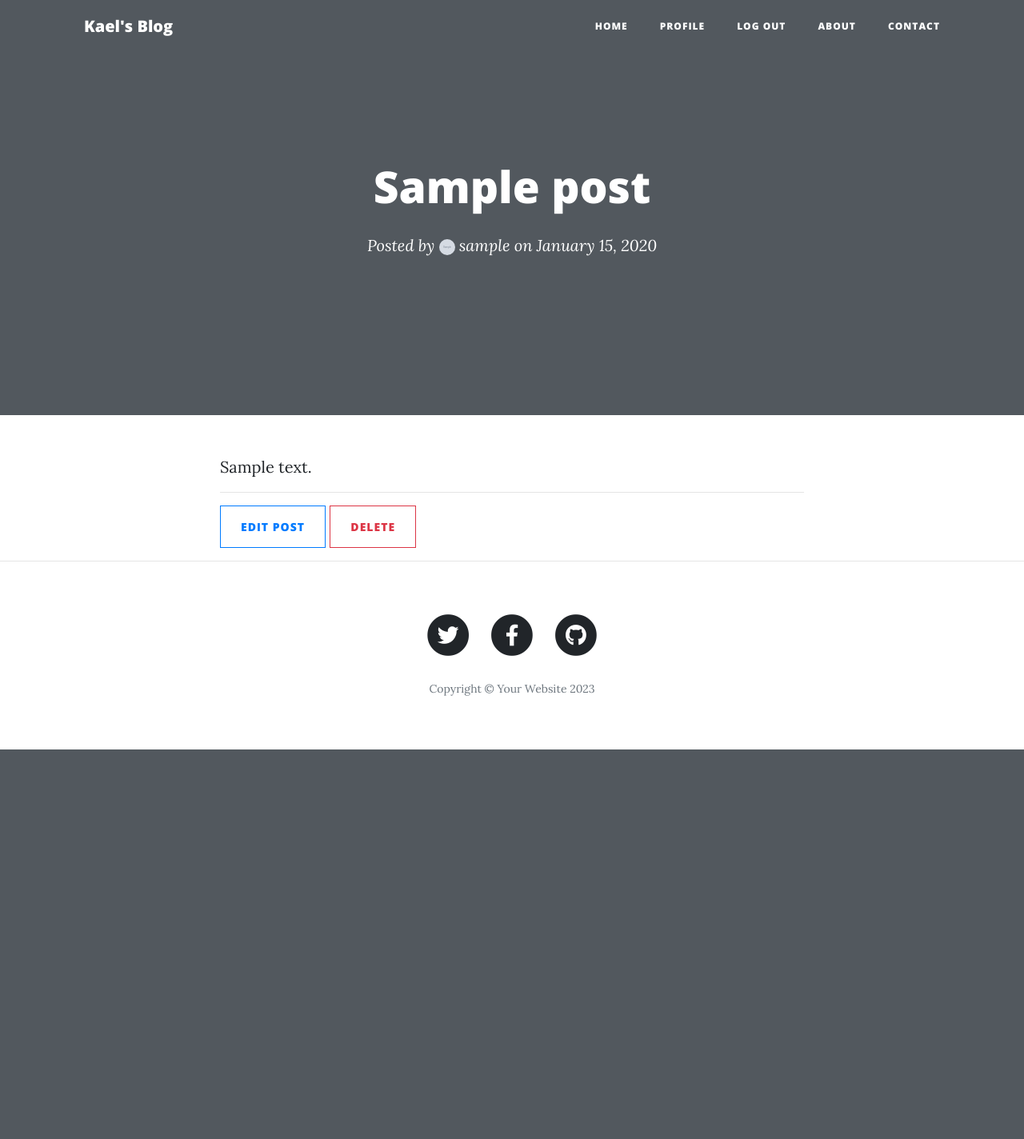
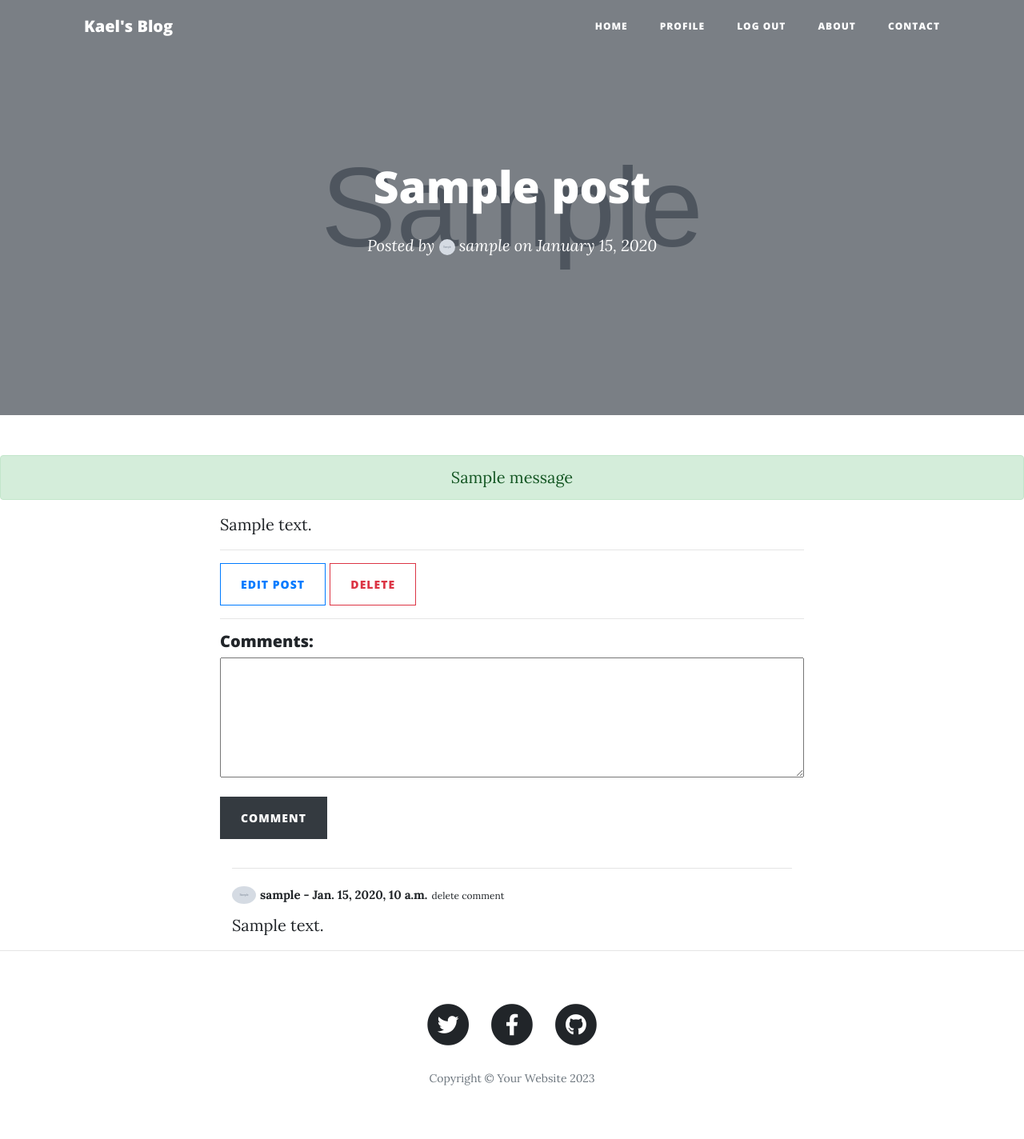
Before and after one commit to Kaelmur/Django_Blog, a Django app: page /post/1/ in a window 1280 px wide. Shown: the whole page at 80% size. Before the commit the page ends 937 px from the top, so only its background shows below. Run offline with Django 4.2, Linux system fonts and the light colour scheme; a user stored in the database is signed in; tables that the repository leaves empty hold one stand-in row (values such as "Sample post"); grey boxes marked "Sample" are stand-in pictures; one stand-in notice (Sample message) is shown; some libraries are stand-ins or nearby versions.

Commit message:
Added comment section

```diff
--- a/blog/admin.py
+++ b/blog/admin.py
@@ -1,4 +1,5 @@
 from django.contrib import admin
-from .models import Post
+from .models import Post, Comment
 
 admin.site.register(Post)
+admin.site.register(Comment)
--- /dev/null
+++ b/blog/forms.py
@@ -0,0 +1,15 @@
+from django import forms
+from .models import Comment
+
+
+class CommentForm(forms.ModelForm):
+
+    class Meta:
+        model = Comment
+        fields = ["body"]
+        labels = {
+            'body': ""
+        }
+        widgets = {
+            'body': forms.Textarea(attrs={"style": "height: 150px; width: 100%;"})
+        }
--- a/blog/models.py
+++ b/blog/models.py
@@ -6,9 +6,23 @@ from django.contrib.auth.models import User
 class Post(models.Model):
     title = models.CharField(max_length=100)
     subtitle = models.CharField(max_length=100, null=True)
+    image_url = models.CharField(max_length=250, blank=True)
     content = models.TextField()
     date_posted = models.DateTimeField(default=timezone.now)
     author = models.ForeignKey(User, on_delete=models.CASCADE)
 
     def __str__(self):
         return self.title
+
+
+class Comment(models.Model):
+    post = models.ForeignKey(Post, related_name='comments', on_delete=models.CASCADE)
+    name = models.ForeignKey(User, on_delete=models.CASCADE)
+    body = models.TextField()
+    date_added = models.DateTimeField(auto_now_add=True)
+
+    def __str__(self):
+        return "%s - %s" % (self.post.title, self.name)
+
+    class Meta:
+        ordering = ['-date_added']
--- a/blog/templates/blog/post_detail.html
+++ b/blog/templates/blog/post_detail.html
@@ -1,6 +1,8 @@
 {% include "blog/base.html" %}
+{% load crispy_forms_tags %}
+{% load static %}
   <!-- Page Header -->
-  <header class="masthead" style="">
+  <header class="masthead" style="background-image: url('{{ object.image_url }}')">
     <div class="overlay"></div>
     <div class="container">
       <div class="row">
@@ -17,7 +19,13 @@
       </div>
     </div>
   </header>
-
+{% if messages %}
+{% for message in messages %}
+<div class="alert alert-{{ message.tags }}" style="text-align: center">
+  {{ message }}
+</div>
+{% endfor %}
+{% endif %}
   <!-- Post Content -->
   <article>
     <div class="container">
@@ -30,8 +38,46 @@
             <a class="btn btn-outline-primary" href="{% url 'post-update' object.id %}">Edit Post</a>
             <a class="btn btn-outline-danger"  href="{% url 'post-delete' object.id %}">Delete</a>
             </div>
+          {% endif %}
+          <hr>
+          <h5>Comments:</h5>
+          <div class="section">
+                  <div>
+                    {% if user.is_authenticated %}
+                    <form method="POST">
+                      {% csrf_token %}
+                      <div class="form-group">
+                          {{ form }}
+                      </div>
+                      <button class='btn btn-dark' type="submit">Comment</button>
+                    </form>
+                    {% else %}
+                    <a class="btn btn-outline-dark" href="{% url 'login' %}?next={{ request.path }}">Login to add comment.</a>
+                    {% endif %}
+                  </div>
+          </div>
+          <div class="col-lg-12 col-md-10 ms-0 comment">
+              {% if not post.comments.all %}
+                <p>No Comments Yet...</p>
+                {% else %}
+                    {% for comment in post.comments.all %}
+                    <hr>
+                    <div style="margin-top: 15px;">
+                    <div class="commenterImage">
+                        <img src='{{ comment.name.profile.image.url }}'/>
+                    </div>
+                    <div class="commentText">
+                      <strong><span style="font-size: 15px;">{{ comment.name }} - {{ comment.date_added }}</span></strong>
+                      {% if comment.name == user or user.is_superuser %}
+                      <a href="{% url 'post-detail' pk=object.id %}?action=delete_comment&comment_id={{ comment.id }}" style="font-size: 12px;">delete comment</a>
+                      {% endif %}
+                      <p style="margin-top: 10px;">{{ comment.body }}</p>
+                    </div>
+                      </div>
+                {% endfor %}
 
-          {% endif %}
+                {% endif %}
+            </div>
 
           </div>
       </div>
--- a/blog/urls.py
+++ b/blog/urls.py
@@ -11,5 +11,5 @@ urlpatterns = [
     path("post/<int:pk>/update/", PostUpdateView.as_view(), name="post-update"),
     path("user/<str:username>", UserPostListView.as_view(), name='user-posts'),
     path("post/<int:pk>/delete/", PostDeleteView.as_view(), name="post-delete"),
-    path("contact/", views.contact, name="blog-contact")
+    path("contact/", views.contact, name="blog-contact"),
 ]
--- a/blog/views.py
+++ b/blog/views.py
@@ -1,10 +1,11 @@
-from django.shortcuts import render, get_object_or_404
+from django.shortcuts import render, get_object_or_404, redirect, reverse
 from django.views.generic import ListView, DetailView, CreateView, UpdateView, DeleteView
 from datetime import datetime
-from .models import Post
+from .models import Post, Comment
 from django.contrib.auth.mixins import LoginRequiredMixin, UserPassesTestMixin
 from django.contrib.auth.models import User
 from django.contrib import messages
+from .forms import CommentForm
 
 
 year = datetime.now().year
@@ -41,11 +42,38 @@ class PostDetailView(DetailView):
     model = Post
     extra_context = {'year': year}
 
+    def get_context_data(self, **kwargs):
+        context = super().get_context_data(**kwargs)
+        comments = Comment.objects.filter(post=self.get_object())
+        context["comments"] = comments
+        if self.request.user.is_authenticated:
+            context["form"] = CommentForm(instance=self.request.user)
+        return context
+
+    def post(self, request, *args, **kwargs):
+        new_comment = Comment(body=request.POST.get('body'),
+                              name=self.request.user,
+                              post=self.get_object())
+        new_comment.save()
+        return redirect(request.path_info)
+
+    def get(self, request, *args, **kwargs):
+        if request.GET.get('action') == 'delete_comment':
+            return self.delete_comment(request, request.GET.get('comment_id'))
+        return super().get(request, *args, **kwargs)
+
+    def delete_comment(self, request, comment_id):
+        comment = get_object_or_404(Comment, pk=comment_id, post=self.get_object())
+        comment.delete()
+        messages.success(request, "Comment deleted successfully.")
+        return redirect(request.path_info)
+
 
 class PostCreateView(LoginRequiredMixin, CreateView):
     model = Post
-    fields = ["title", "subtitle", "content"]
+    fields = ["title", "subtitle", "image_url", "content"]
     success_url = "/"
+    extra_context = {'year': year}
 
     def form_valid(self, form):
         form.instance.author = self.request.user
@@ -55,9 +83,9 @@ class PostCreateView(LoginRequiredMixin, CreateView):
 
 class PostUpdateView(LoginRequiredMixin, UserPassesTestMixin, UpdateView):
     model = Post
-    fields = ["title", "subtitle", "content"]
+    fields = ["title", "subtitle", "image_url", "content"]
     success_url = "/"
-    extra_context = {'update': True}
+    extra_context = {'update': True, 'year': year}
 
     def form_valid(self, form):
         form.instance.author = self.request.user
--- a/django_blog/settings.py
+++ b/django_blog/settings.py
@@ -20,7 +20,7 @@ BASE_DIR = Path(__file__).resolve().parent.parent
 # See https://docs.djangoproject.com/en/4.2/howto/deployment/checklist/
 
 # SECURITY WARNING: keep the secret key used in production secret!
-SECRET_KEY = os.environ.get('SECRET_KEY')
+SECRET_KEY = os.environ.get("SECRET_KEY")
 
 # SECURITY WARNING: don't run with debug turned on in production!
 DEBUG = True
```
Also changed, not shown: blog/migrations/0003_comment.py (added), blog/migrations/0004_delete_comment.py (added), blog/migrations/0005_comment.py (added), blog/migrations/0006_alter_comment_name.py (added), blog/migrations/0007_alter_comment_options_post_image_url.py (added).
